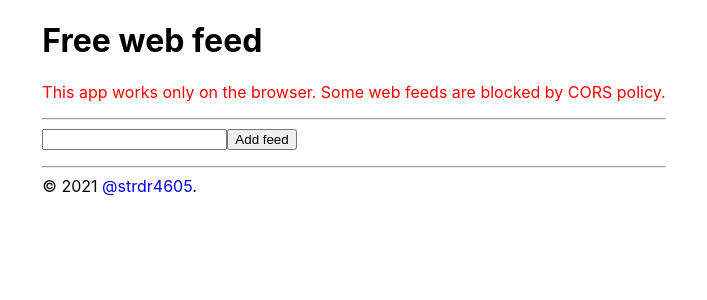
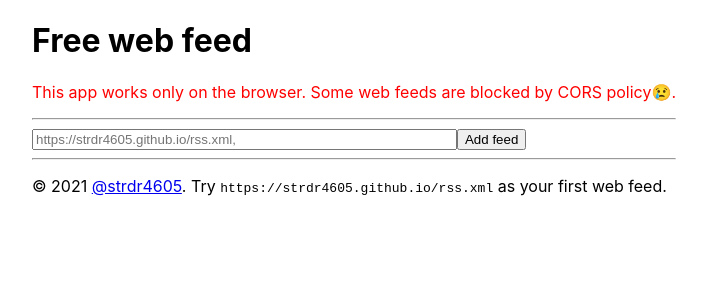
Before and after one commit to cofeed-19/cofeed-19.github.io, a Next.js app: page / in a window 1280 px wide. Shown: the top 300 px of the page, without its empty margins (286-993 px from the left). Built offline with nearby package versions, Linux system fonts and the light colour scheme.

Commit message:
feat: add support for multiple links

```diff
--- a/components/NewFeedForm.tsx
+++ b/components/NewFeedForm.tsx
@@ -18,7 +18,13 @@ export function NewFeedForm({ onSubmit }: Props) {
 
   return (
     <form onSubmit={onFormSubmit}>
-      <input type="text" value={newFeed} onChange={onInputChange} />
+      <input
+        placeholder="https://strdr4605.github.io/rss.xml,"
+        type="text"
+        size={50}
+        value={newFeed}
+        onChange={onInputChange}
+      />
       <button type="submit">Add feed</button>
     </form>
   );
--- a/components/PostLink.tsx
+++ b/components/PostLink.tsx
@@ -6,7 +6,7 @@ export interface Props {
 
 export function PostLink({ title, link, onClick }: Props) {
   return (
-    <div key={link}>
+    <div>
       <a
         href={link}
         rel="noopener noreferrer"
--- a/pages/index.tsx
+++ b/pages/index.tsx
@@ -35,21 +35,32 @@ export default function Home() {
   const [feedArchive, setFeedArchive] = useState<FeedArchiveType>({});
 
   async function onSubmit(newFeed: string): Promise<void> {
-    try {
-      const feed = await rssParser.parseURL(newFeed);
-      if (!localStorage.getItem(newFeed)) {
-        const feedToAdd: Feed = {
-          ...feed,
-          old: {},
-        };
-        localStorage.setItem(newFeed, JSON.stringify(feedToAdd));
+    const newFeeds = newFeed.split(",").filter(Boolean);
+
+    const errors = [];
+
+    for (const feedUrl of newFeeds) {
+      try {
+        const feed = await rssParser.parseURL(feedUrl);
+        if (!localStorage.getItem(feedUrl)) {
+          const feedToAdd: Feed = {
+            ...feed,
+            old: {},
+          };
+          localStorage.setItem(feedUrl, JSON.stringify(feedToAdd));
+        }
+      } catch (_e) {
+        errors.push(feedUrl);
       }
-    } catch (e) {
-      alert(newFeed + " does not allow CORS");
     }
+    if (errors.length) {
+      alert(`Could not add:${errors.join("\n")}\n\nProbable CORS issue😢!\nMaybe ask website owner to enable CORS🤔!`);
+
+    }
+    window.location.reload();
   }
 
-  function onLinkClick(feedUrl?: string, itemLink?: string) {
+  function onLinkClick(feedUrl: string, itemLink?: string) {
     if (!feedUrl || !itemLink) {
       return;
     }
@@ -79,7 +90,7 @@ export default function Home() {
         <h1>Free web feed</h1>
         <p style={{ color: "red" }}>
           This app works only on the browser. Some web feeds are blocked by CORS
-          policy.
+          policy😢.
         </p>
         <hr />
         <NewFeedForm onSubmit={onSubmit} />
@@ -93,9 +104,10 @@ export default function Home() {
                 .map((item) =>
                   item.title && item.link ? (
                     <PostLink
+                      key={item.link}
                       title={item.title}
                       link={item.link}
-                      onClick={() => onLinkClick(feed.feedUrl, item.link)}
+                      onClick={() => onLinkClick(feedKey, item.link)}
                     />
                   ) : null
                 )}
@@ -107,9 +119,10 @@ export default function Home() {
                     .map((item) =>
                       item.title && item.link ? (
                         <PostLink
+                          key={item.link}
                           title={item.title}
                           link={item.link}
-                          onClick={() => onLinkClick(feed.feedUrl, item.link)}
+                          onClick={() => onLinkClick(feedKey, item.link)}
                         />
                       ) : null
                     )}
@@ -119,9 +132,9 @@ export default function Home() {
           );
         })}
       </main>
-
+      <hr />
       <footer>
-        <hr />© {new Date().getFullYear()}{" "}
+        © {new Date().getFullYear()}{" "}
         <a
           href="https://github.com/strdr4605/"
           rel="noopener noreferrer"
@@ -129,7 +142,8 @@ export default function Home() {
         >
           @strdr4605
         </a>
-        .
+        . Try <code>https://strdr4605.github.io/rss.xml</code> as your first web
+        feed.
       </footer>
     </div>
   );
--- a/styles/globals.css
+++ b/styles/globals.css
@@ -28,7 +28,7 @@ details > summary {
 }
 
 a {
-  text-decoration: none;
+  color: #0000EE;
 }
 
 main {
```
